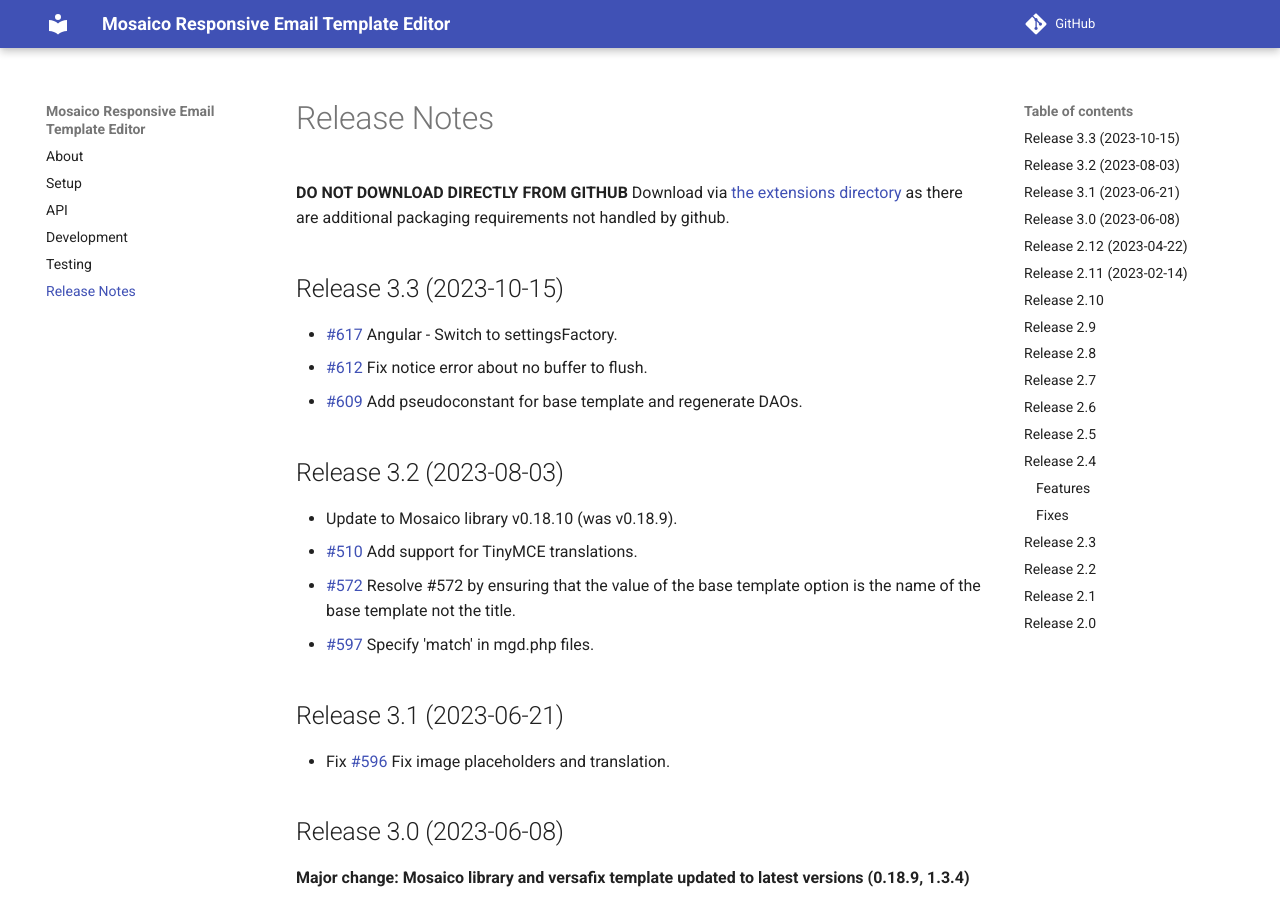
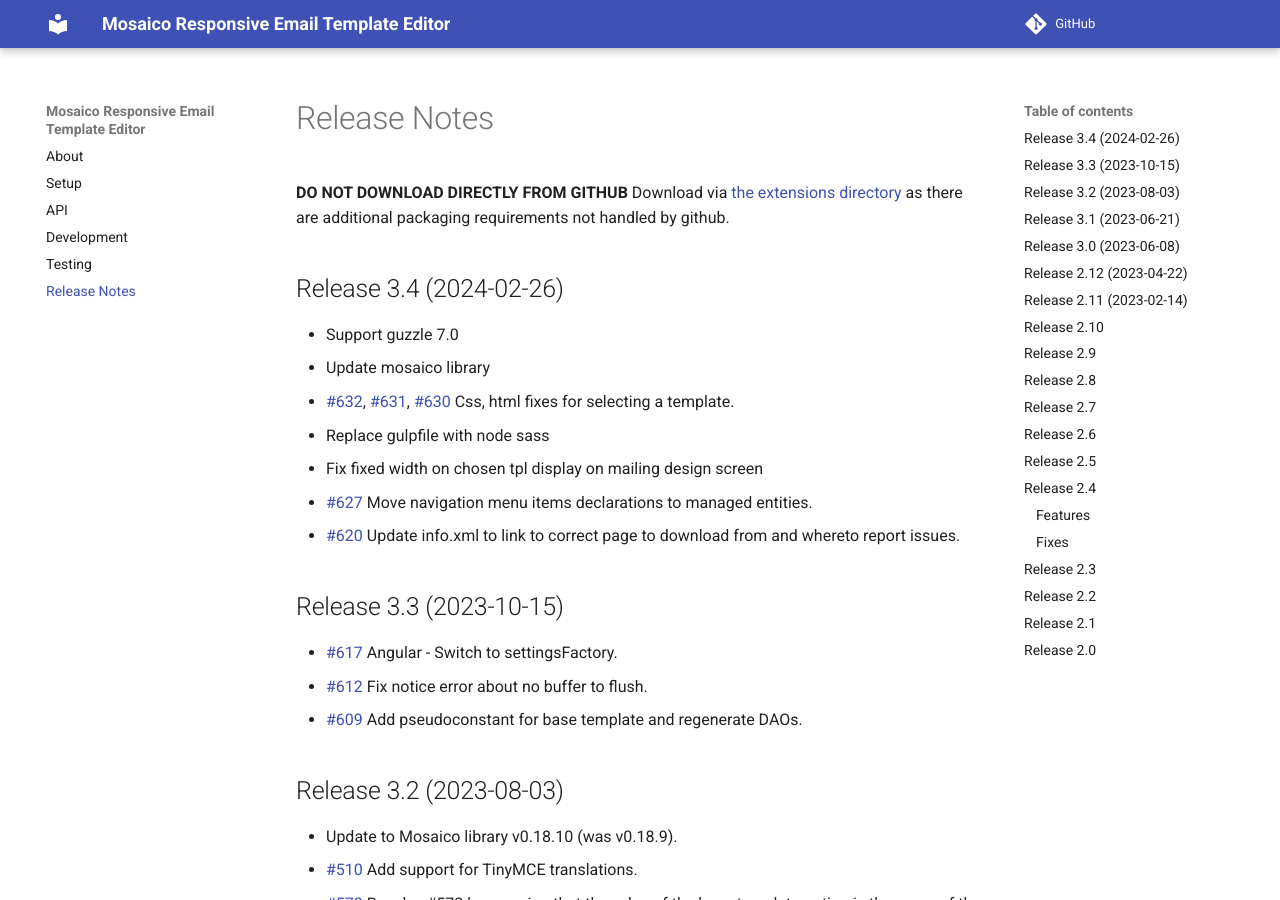
Before and after one commit to veda-consulting-company/uk.co.vedaconsulting.mosaico, an MkDocs documentation site: the page built from docs/releasenotes.md, in a window 1280 px wide and 900 px high. Built offline with MkDocs 1.6.1 and Material for MkDocs 9.7.7, drawn with Linux system fonts in a browser that asks for light colours.

Commit message:
Update release notes

```diff
--- a/docs/releasenotes.md
+++ b/docs/releasenotes.md
@@ -1,5 +1,18 @@
 **DO NOT DOWNLOAD DIRECTLY FROM GITHUB**
 Download via [the extensions directory](https://civicrm.org/extensions/email-template-builder) as there are additional packaging requirements not handled by github.
+
+## Release 3.4 (2024-02-26)
+
+* Support guzzle 7.0
+* Update mosaico library
+* [#632](https://github.com/veda-consulting-company/uk.co.vedaconsulting.mosaico/pull/632),
+[#631](https://github.com/veda-consulting-company/uk.co.vedaconsulting.mosaico/pull/631),
+[#630](https://github.com/veda-consulting-company/uk.co.vedaconsulting.mosaico/pull/630) Css, html fixes for selecting a template.
+  * Replace gulpfile with node sass
+  * Fix fixed width on chosen tpl display on mailing design screen
+
+* [#627](https://github.com/veda-consulting-company/uk.co.vedaconsulting.mosaico/pull/627) Move navigation menu items declarations to managed entities.
+* [#620](https://github.com/veda-consulting-company/uk.co.vedaconsulting.mosaico/pull/620) Update info.xml to link to correct page to download from and whereto report issues.
 
 ## Release 3.3 (2023-10-15)
 
--- a/info.xml
+++ b/info.xml
@@ -15,11 +15,11 @@
     <url desc="Support">https://github.com/veda-consulting-company/uk.co.vedaconsulting.mosaico/issues</url>
     <url desc="Licensing">http://www.gnu.org/licenses/agpl-3.0.html</url>
   </urls>
-  <releaseDate>2023-10-15</releaseDate>
-  <version>3.3</version>
+  <releaseDate>2024-02-26</releaseDate>
+  <version>3.4</version>
   <develStage>stable</develStage>
   <compatibility>
-    <ver>5.63</ver>
+    <ver>5.65</ver>
   </compatibility>
   <requires>
     <ext>org.civicrm.flexmailer</ext>
```
